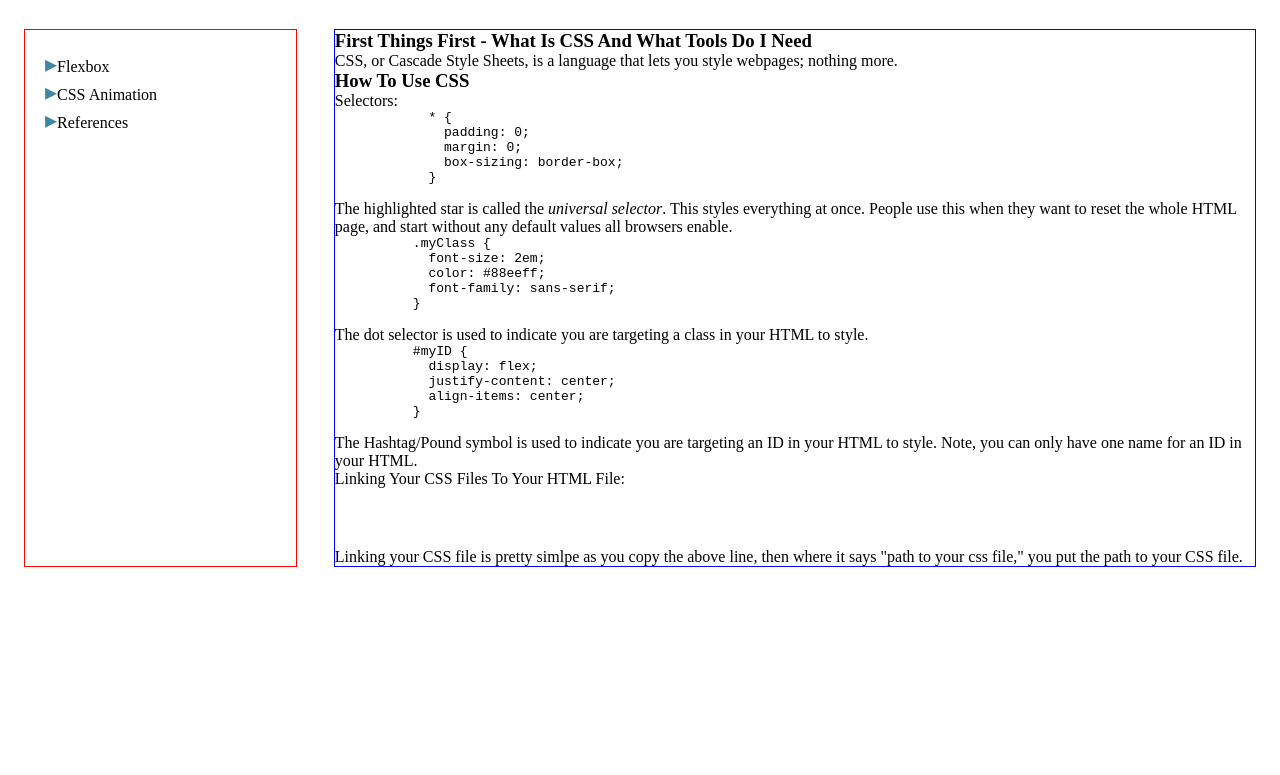
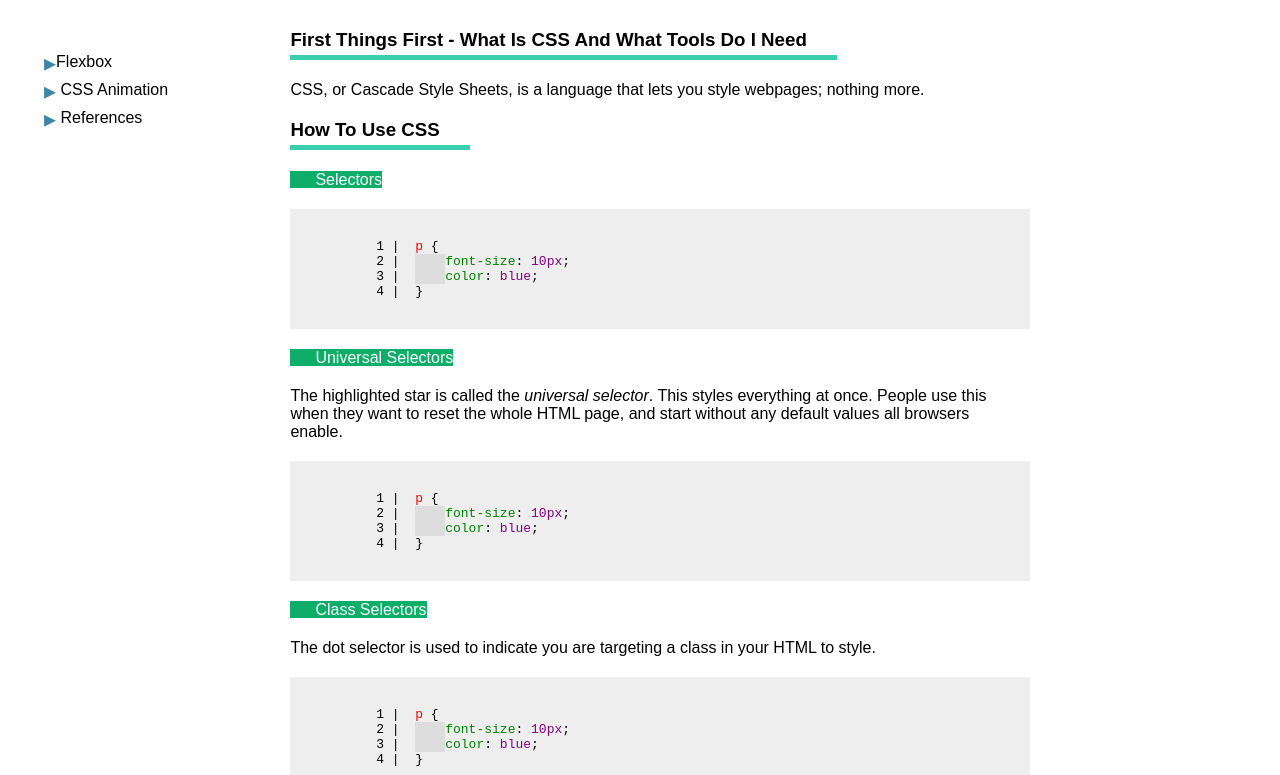
Before and after one commit to helloworldcss/helloworldcss.github.io, a plain HTML site: page index.html in a window 1280 px wide. Shown: the part 81-856 px from the top of the page. Before the commit the page ends 800 px from the top, so only its background shows below. Drawn offline with nearby package versions, Linux system fonts and the light colour scheme.

Commit message:
Changed a little bit of everything
JS:
- changed .rotate, .navArrow, and insideUL styles for open and closing buttons

CSS:
- added lots of styles to just about every item on the page

HTML:
- saw some cool tricks using <span>'s to get each element to have it's own width

```diff
--- a/assets/css/styles.css
+++ b/assets/css/styles.css
@@ -7,6 +7,8 @@
 body, html {
   width: 100%;
   height: 100%;
+  font-size: 1em;
+  font-family:Arial, Helvetica, sans-serif;
 }
 
 .my-container {
@@ -14,34 +16,103 @@ body, html {
   padding: 30px 24px;
 }
 
+/* ---------------------------------------------- */
+/*  header*/
+
 header {
-  border: 1px solid orange;
+  /* border: 1px solid orange; */
   height: 10%;
   display: flex;
   justify-content: center;
   align-items: center;
 }
 
-.site-logo {
+h3.site-logo {
   width: 150px;
 }
 
+/* ---------------------------------------------- */
+/* nav */
+
 nav {
-  border: 1px solid red;
-  width: 22.75%;
-  margin-right: 3%;
+  /* border: 1px solid red; */
+  width: 20%; /* 22.75% */
+  margin-right: 20px;
   padding: 20px;
+/*   new */
+  display: flex;
+  justify-content: center;
 }
 
-.content {
-  width: calc(100% - 22.75%);
-  border: 1px solid blue;
+a {
+  text-decoration: none;
 }
 
------------------------------------------------
+/* ---------------------------------------------- */
+/* content */
+
+.content {
+  width: 60%; /* calc(100% - 22.75%) */
+  /* border: 1px solid blue; */
+}
+
+h3 {
+  margin-bottom: 30px;
+}
+
+.title {
+  border-bottom: 5px solid #3BCEAC;
+  text-align: left;
+  padding:0 30px 5px 0px;
+}
+
+p {
+  margin: 20px 20px 20px 0;
+  /* border: 1px solid orange; */
+}
+
+pre {
+  background-color: #eee;
+  max-width: 800px;
+}
+
+.space {
+  padding-left: 30px;
+  background-color: #ddd;
+}
+
+.selector {
+  color: red;
+}
+
+.property {
+  color: green;
+}
+
+.value {
+  color: purple;
+}
+
+.sub-title {
+  background: #0EAD69;
+  color: white;
+  padding-left: 25px;
+  max-width: 250px;
+  text-align: right;
+}
+
+/* ----------------------------------------------- */
 /* testing my own drop down menu thingy */
 ul, li {
   list-style: none;
+}
+
+li {
+  display: initial;
+}
+
+.outside {
+  width: 300px;
 }
 
 .insideUL {
@@ -57,9 +128,10 @@ ul, li {
   color: #3f87a6;
   font-size: 1.5em;
   display: inline-block;
+  vertical-align: sub;
 }
 
------------------------------------------------
+/* ----------------------------------------------- */
 /* edited the animate.css stuff to match my own style needed */
 
 @-webkit-keyframes slideInDown {
--- a/assets/js/scripts.js
+++ b/assets/js/scripts.js
@@ -15,11 +15,15 @@
   // - click var turns to true
   // - arrow rotates 90 degrees
   // - ul shows
+  // - remove class slideInDown
+  // - add class slideInUp
   //
   // logic for second click ( close ):
   //  - click var turns to false
   //  - arrow rotates to 0 degrees
   //  - ul hides
+  // - remove class slideInUp
+  // - add class slideInDown
 
   // loop through each navArrow btn and select which one the user clicks
   for (let i = 0; i < navArrowLength; i++) {
@@ -30,14 +34,22 @@
         let insideUL = document.querySelectorAll('.insideUL');
         clicked = true;
         rotate[i].style.transform = 'rotate(90deg)';
-        insideUL[i].style.display = 'block';
+        rotate[i].style.verticalAlign = 'middle';
+        navArrow[i].style.verticalAlign = 'sub';
+        insideUL[i].style.display = 'flex';
+        insideUL[i].style.flexDirection = 'column';
+        // insideUL[i].classList.remove('slideInUp');
+        // insideUL[i].classList.add('slideOutDown');
       } else {
         // second click
         let rotate = document.querySelectorAll('.rotate');
         let insideUL = document.querySelectorAll('.insideUL');
         clicked = false;
         rotate[i].style.transform = 'rotate(0deg)';
+        rotate[i].style.verticalAlign = 'sub';
         insideUL[i].style.display = 'none';
+        // insideUL[i].classList.remove('slideInDown');
+        // insideUL[i].classList.add('slideOutUp');
       }
     })
   }
--- a/index.html
+++ b/index.html
@@ -14,31 +14,24 @@
     </header>
     <div class="my-container">
       <nav>
-        <!-- <ul class="outside">
-          <li>
-            <label for="flexbox">Flexbox</label>
-            <input type="checkbox" id="flexbox">
-            <ul>
-              <li><a href="#">justify-content</a></li>
-              <li><a href="#">flex-flow</a></li>
-              <li><a href="#">align-items</a></li>
-            </ul>
-          </li>
-        </ul> -->
 
         <ul class="outside">
-          <li class="navArrow"><span class="rotate">&rtrif;</span>Flexbox
+          <span class="rotate">&rtrif;</span><li class="navArrow">Flexbox
             <ul class="insideUL animated slideInDown">
               <li>Center Vertical and Horizonal</li>
               <li>Change from row to column</li>
             </ul>
           </li>
-          <li class="navArrow"><span class="rotate">&rtrif;</span>CSS Animation
+          <div></div>
+          <span class="rotate">&rtrif;</span>
+          <li class="navArrow">CSS Animation
             <ul class="insideUL  slideInDown">
               <li>Make smooth transitions</li>
             </ul>
           </li>
-          <li class="navArrow"><span class="rotate">&rtrif;</span>References
+          <div></div>
+          <span class="rotate">&rtrif;</span>
+          <li class="navArrow">References
             <ul class="insideUL slideInDown">
               <li>Affiliate Market links</li>
             </ul>
@@ -47,43 +40,50 @@
 
       </nav>
       <section class="content">
-        <h3 class="title">First Things First - What Is CSS And What Tools Do I Need</h3>
+        <h3><span class="title">First Things First - What Is CSS And What Tools Do I Need</span></h3>
         <p class="article">
           CSS, or Cascade Style Sheets, is a language that lets you style webpages; nothing more.
         </p>
-        <h3 class="title">How To Use CSS</h3>
-        <p class="article">
-          <!-- Cover: Selectors, Adding CSS files -->
-          Selectors:
-        </p>
-          <pre>
-            <code><span class="highlight">*</span> {
-              padding: 0;
-              margin: 0;
-              box-sizing: border-box;
-            }</code>
-          </pre>
+        <h3><span class="title">How To Use CSS</span></h3>
+        <!-- Cover: Selectors, Adding CSS files -->
+        <p><span class="sub-title">Selectors</span></p>
+        <pre>
+          <code>
+
+           1 |  <span class="selector">p</span> {
+           2 |  <span class="space"></span><span class="property">font-size</span>: <span class="value">10px</span>;
+           3 |  <span class="space"></span><span class="property">color</span>: <span class="value">blue</span>;
+           4 |  }
+          </code>
+        </pre>
+        <p><span class="sub-title">Universal Selectors</span></p>
         <p class="article">
           The highlighted star is called the <i>universal selector</i>.  This styles everything at once.
           People use this when they want to reset the whole HTML page, and start without any default values all browsers enable.
         </p>
         <pre>
-          <code><span class="highlight">.myClass</span> {
-            font-size: 2em;
-            color: #88eeff;
-            font-family: sans-serif;
-          }</code>
+          <code>
+
+           1 |  <span class="selector">p</span> {
+           2 |  <span class="space"></span><span class="property">font-size</span>: <span class="value">10px</span>;
+           3 |  <span class="space"></span><span class="property">color</span>: <span class="value">blue</span>;
+           4 |  }
+          </code>
         </pre>
+        <p><span class="sub-title">Class Selectors</span></p>
         <p class="article">
           The dot selector is used to indicate you are targeting a class in your HTML to style.
         </p>
         <pre>
-          <code><span class="highlight">#myID</span> {
-            display: flex;
-            justify-content: center;
-            align-items: center;
-          }</code>
+          <code>
+
+           1 |  <span class="selector">p</span> {
+           2 |  <span class="space"></span><span class="property">font-size</span>: <span class="value">10px</span>;
+           3 |  <span class="space"></span><span class="property">color</span>: <span class="value">blue</span>;
+           4 |  }
+          </code>
         </pre>
+        <p><span class="sub-title">Id Selectors</span></p>
         <p class="article">
           The Hashtag/Pound symbol is used to indicate you are targeting an ID in your HTML to style.
           Note, you can only have one name for an ID in your HTML.
@@ -91,7 +91,11 @@
         <p class="article">Linking Your CSS Files To Your HTML File:</p>
         <pre>
           <code>
-            <!-- <link rel="stylesheet" href="./path/to/your/css/file.css"> -->
+
+           1 |  <span class="selector">p</span> {
+           2 |  <span class="space"></span><span class="property">font-size</span>: <span class="value">10px</span>;
+           3 |  <span class="space"></span><span class="property">color</span>: <span class="value">blue</span>;
+           4 |  }
           </code>
         </pre>
         <p class="article">Linking your CSS file is pretty simlpe as you copy the above line, then where it says "path to your css file," you put the path to your CSS file.</p>
```
